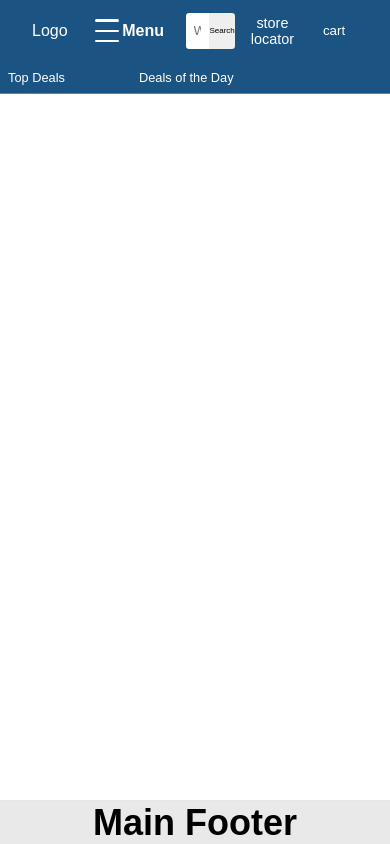
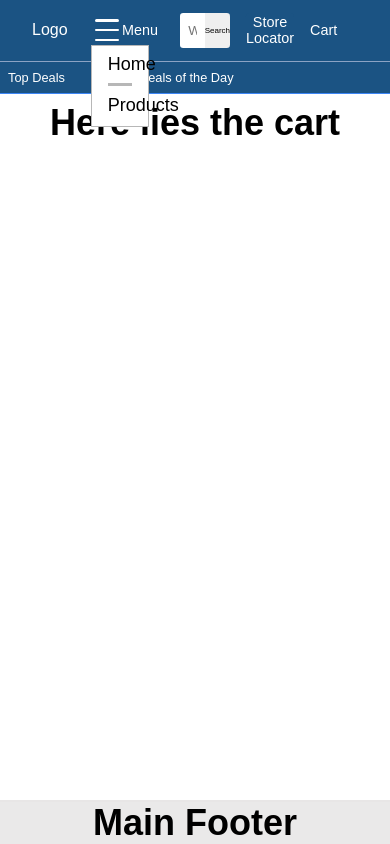
Before and after one commit to ant07hony/eCommerce-Website-Template-MERN, a React (Create React App) app in the folder frontend/: page /products/cart in a window 390 px wide. Built offline with nearby package versions, Linux system fonts and the light colour scheme; no server answers.

Commit message:
designed dropdown menu for hamburger dropdown menu in nav header

```diff
--- a/frontend/src/components/App/App.css
+++ b/frontend/src/components/App/App.css
@@ -9,9 +9,12 @@
 :root {
   --main-bg-color: white;
   --header-nav-global-bg-color: rgb(27, 83, 131);
+  --header-nav-global-border-color: rgb(140, 163, 196);
   --footer-bg-color: rgb(234, 233, 233);
   --main-border-style-color: rgb(232, 230, 230);
   --product-card-color: white;
+  --dropdown-bg-color: white;
+  --dropdown-border-color: rgb(183, 183, 183);
   --search-button-color: ;
   --add-to-cart-button-color: ;
 
--- a/frontend/src/components/Header/Header.css
+++ b/frontend/src/components/Header/Header.css
@@ -12,6 +12,7 @@
     display: flex;
     justify-content: space-around;
     /* border: solid 2px rgb(43, 244, 39); */
+    border-bottom: 1px solid var(--header-nav-global-border-color);
     height: 100%;
     padding: .8rem 2rem;
     background-color: var(--header-nav-global-bg-color);
@@ -53,7 +54,7 @@
   }
 
 
-  .hamburger-menu {
+  .hamburger-dropdown-menu {
     /* border: solid black 1px; */
     display: flex;
     justify-content: flex-start;
@@ -69,7 +70,7 @@
     max-width: 1.5rem;
   }
 
-  .dropdown-menu {
+  .hamburger-menu {
     /* border: solid black 1px; */
     display: flex;
     flex-direction: column;
@@ -79,16 +80,48 @@
     width: 2.75rem;
   }
 
-  .hamburger-menu > button {
+  .hamburger-dropdown-menu > button {
     margin: 0;
     height: 100%;
     font-weight: bold;
-    font-size: 1rem;
+    font-size: .9rem;
     color: white;
     padding: 0 0 0 .1rem;
     background-color: var(--header-nav-global-bg-color);
     border: none;
     text-align: left;
+    font-weight: normal;
+    position: relative;
+  }
+
+  .dropdown-menu {
+    /* border: solid black 3px; */
+    position: absolute;
+    width: 15%;
+    height: auto;
+    margin-top: 2rem;
+    background-color: var(--dropdown-bg-color);
+    border: solid 1px;
+    border-color: var(--dropdown-border-color);
+  }
+
+  .dropdown-menu ul {
+    height: auto;
+    list-style: none;
+    /* padding: .5rem; */
+    padding: 0 1rem;
+
+  }
+
+  .dropdown-menu li {
+    height: 2.5rem;
+    /* padding: 1rem; */
+    align-content: center;
+    border-bottom: solid var(--dropdown-border-color);
+  }
+
+  .dropdown-menu :last-child {
+    border-bottom: none;
   }
 
   .search-bar > label {
@@ -141,16 +174,17 @@
   }
 
   .cart {
-    /* border: solid black 1px; */
+    height: 100%;
+    width: 100%;
     max-width: 3rem;
+    color: white;
+    background-color: var(--header-nav-global-bg-color);
+    align-content: center;
+    text-decoration: none;
+    font-size: .9rem;
   }
 
-  .cart > button {
-    height: 100%;
-    width: 100%;
-    margin: 0;
-    border: none;
-    border-radius: .2rem;
+  /* .cart > a {
     color: white;
     background-color: var(--header-nav-global-bg-color);
-  }
+  } */
--- a/frontend/src/components/Header/index.js
+++ b/frontend/src/components/Header/index.js
@@ -14,49 +14,105 @@ function handleSearchClick() {
     // console.log(searchInputValue)
 }
 
+function dropdownMenu() {
+
+
+
+}
+
 const NavTop = (props) => {
 
     return (
         <nav className='nav-global-top'>
+
             <div className='logo-anchor'>
-                <Link to="/">Logo</Link>
+                <Link to='/'>
+                    Logo
+                </Link>
             </div>
 
-            <div className='hamburger-menu'>
-                <div className='dropdown-menu'>
-                    <div className='hamburger-menu-line'></div>
-                    <div className='hamburger-menu-line'></div>
-                    <div className='hamburger-menu-line'></div>
+            <div className='hamburger-dropdown-menu'>
+
+                <div className='hamburger-menu'>
+
+                    <div className='hamburger-menu-line'>
+                    </div>
+
+                    <div className='hamburger-menu-line'>
+                    </div>
+
+                    <div className='hamburger-menu-line'>
+                    </div>
+
                 </div>
-                <button>
+
+                <button
+                    type='button'
+                    id='dropdownBtn'
+                    onClick={dropdownMenu}
+                >
                     Menu
                 </button>
+
+                <div className='dropdown-menu'>
+
+                    <ul>
+                        {/* look up purpose of href used below */}
+                        <li href='/'>Home
+                            <span className='dropdown-list-arrow'></span>
+                        </li>
+
+                        <li href='/products'>Products
+                        <span className='dropdown-list-arrow'></span>
+                        </li>
+
+                    </ul>
+
+                </div>
+
+
             </div>
 
             <div className='search-bar'>
+
                 <label
                     htmlFor='search'>
                 </label>
+
                 <input
                     type='text'
                     id='search'
-                    name='search bar' placeholder='What can we help you find today?' />
-                <button type="submit" id="searchBtn"
-                    onClick={handleSearchClick}>Search</button>
+                    name='search bar' placeholder='What can we help you find today?'
+                />
+
+                <button
+                    type="submit"
+                    id="searchBtn"
+                    onClick={handleSearchClick}
+                >
+                    Search
+                </button>
 
             </div>
 
             <div className='store-locator'>
+
                 <button>
-                    store locator
+                    Store Locator
                 </button>
+
             </div>
 
-            <div className='cart'>
-                <button>
-                    cart
-                </button>
-            </div>
+
+
+            <Link
+                to='/products/cart'
+                className='cart'
+            >
+                Cart
+            </Link>
+
+
 
         </nav>
     )
--- a/frontend/src/components/Main-header/index.js
+++ b/frontend/src/components/Main-header/index.js
@@ -13,12 +13,6 @@ export default function MainHeader(props){
                 </li>
             </ol>
 
-            {/* <div className='Main-header-left-side'>
-            </div>
-
-            <div className='Main-header-right-side'>
-            </div> */}
-
         </header>
     )
 }
--- a/frontend/src/components/Main/index.js
+++ b/frontend/src/components/Main/index.js
@@ -1,9 +1,10 @@
 import './Main.css'
+import { Routes, Route } from 'react-router'
 import MainHeader from '../Main-header'
-import { Routes, Route } from 'react-router'
 import Home from '../../pages/Home'
 import Product from '../../pages/Product'
 import Show from '../../pages/Show'
+import Cart from '../../pages/Cart'
 import Footer from '../Footer'
 
 export default function Main(props) {
@@ -30,6 +31,11 @@ export default function Main(props) {
                         element={<Show />}
                     />
 
+                    <Route
+                        path="/products/cart"
+                        element={<Cart />}
+                    />
+
                 </Routes>
             </div>
 
--- a/frontend/src/pages/Cart/index.js
+++ b/frontend/src/pages/Cart/index.js
@@ -5,8 +5,10 @@ export default function Cart(props) {
     // need a container to hold products sent to cart
 
     return (
-        <div>
-
+        <div className='cart-container'>
+            <h1>
+                Here lies the cart
+            </h1>
         </div>
     )
 }
```
Also changed, not shown: frontend/src/components/Main-header/Main-header.css (+0 -7 lines). Lines whose indentation alone changed are shown as unchanged.
